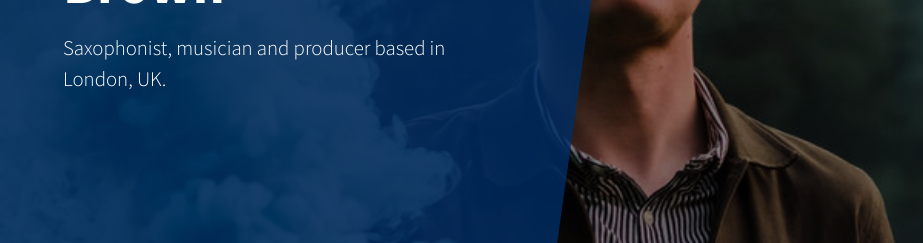
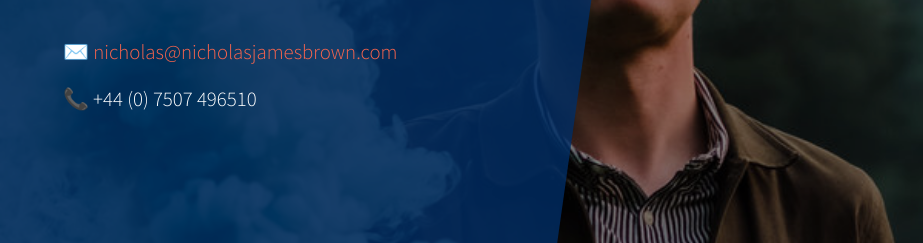
Before and after one commit to NicholasJamesBrownWebsite/NicholasJamesBrownWebsite.github.io, a plain HTML site: page index.html in a window 1280 px wide. Shown: the part 403-646 px from the top of the page, 0-923 px from the left. Drawn offline with Linux system fonts and the light colour scheme.

Commit message:
Update contact details

```diff
--- a/index.html
+++ b/index.html
@@ -50,8 +50,12 @@
           <div class="col-12 my-auto">
             <div class="masthead-content text-white py-5 py-md-0">
               <h1 class="mb-3">Nicholas James Brown</h1>
+              <br>
               <p>
-                Saxophonist, musician and producer based in London, UK.
+                ✉️ <a href="mailto:nicholas@nicholasjamesbrown.com">nicholas@nicholasjamesbrown.com</a>
+              </p>
+              <p>
+                📞 +44 (0) 7507 496510
               </p>
             </div>
           </div>
```
